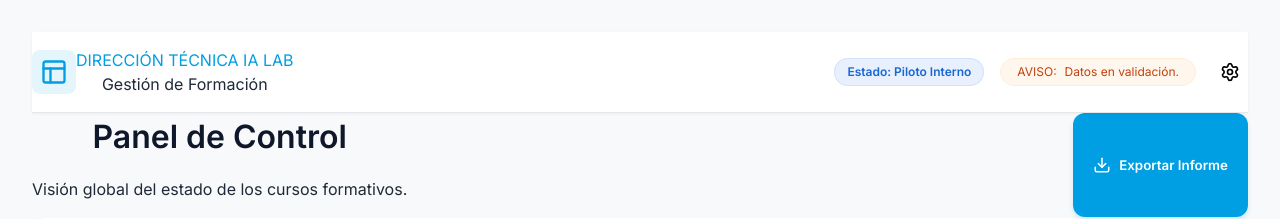
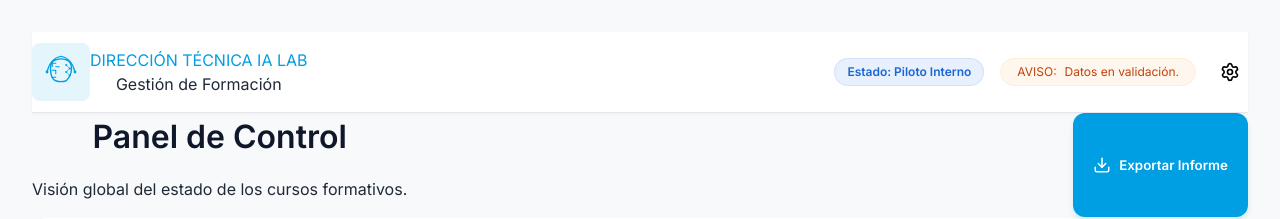
Before and after one commit to rgarciarojo76-ctrl/Direccion-Tecnica-Integracion-Formacion, a React (Vite) app: page / in a window 1280 px wide. Shown: the top 219 px of the page. Built offline with nearby package versions, Linux system fonts and the light colour scheme; no server answers.

Commit message:
feat: add IA LAB brain logo SVG to header

```diff
--- a/src/App.jsx
+++ b/src/App.jsx
@@ -83,11 +83,34 @@ function App() {
       <header className="main-header">
         <div className="header-content max-w-7xl mx-auto px-6">
           <div className="header-left flex items-center gap-4">
-            {/* Logo Placeholder */}
-            {/* If a real logo is available, use <img src={logo} /> */}
+            {/* IA LAB Logo */}
             <div className="flex items-center gap-3">
-               <div className="logo-icon text-blue-500">
-                  <Layout size={28} color="var(--primary-color)" />
+               <div className="logo-icon">
+                  {/* IA LAB Brain Logo SVG */}
+                  <svg width="42" height="42" viewBox="0 0 120 120" fill="none" xmlns="http://www.w3.org/2000/svg">
+                    {/* Brain left side - circuits */}
+                    <path d="M35 45 L35 35 L45 35 M45 45 L55 45 M35 55 L45 55 L45 65 M35 75 L45 75"
+                          stroke="#009ee3" strokeWidth="3" strokeLinecap="round"/>
+
+                    {/* Brain right side - network */}
+                    <circle cx="75" cy="40" r="3" fill="#009ee3"/>
+                    <circle cx="85" cy="50" r="3" fill="#009ee3"/>
+                    <circle cx="75" cy="60" r="3" fill="#009ee3"/>
+                    <circle cx="85" cy="70" r="3" fill="#009ee3"/>
+                    <line x1="75" y1="40" x2="85" y2="50" stroke="#009ee3" strokeWidth="2"/>
+                    <line x1="85" y1="50" x2="75" y2="60" stroke="#009ee3" strokeWidth="2"/>
+                    <line x1="75" y1="60" x2="85" y2="70" stroke="#009ee3" strokeWidth="2"/>
+
+                    {/* Brain outline */}
+                    <path d="M 45 25 Q 60 20 75 25 Q 90 30 90 50 Q 90 70 75 85 Q 60 90 45 85 Q 30 80 30 50 Q 30 30 45 25 Z"
+                          stroke="#009ee3" strokeWidth="4" fill="none"/>
+
+                    {/* Orbital ring */}
+                    <path d="M 20 60 Q 30 20 60 15 Q 90 20 100 60"
+                          stroke="#009ee3" strokeWidth="3.5" fill="none" strokeLinecap="round"/>
+                    <circle cx="20" cy="60" r="4" fill="#009ee3"/>
+                    <circle cx="100" cy="60" r="4" fill="#009ee3"/>
+                  </svg>
                </div>
                <div className="flex flex-col">
                   <span className="text-secondary font-bold text-lg leading-tight" style={{ color: 'var(--primary-color)' }}>DIRECCIÓN TÉCNICA IA LAB</span>
```
